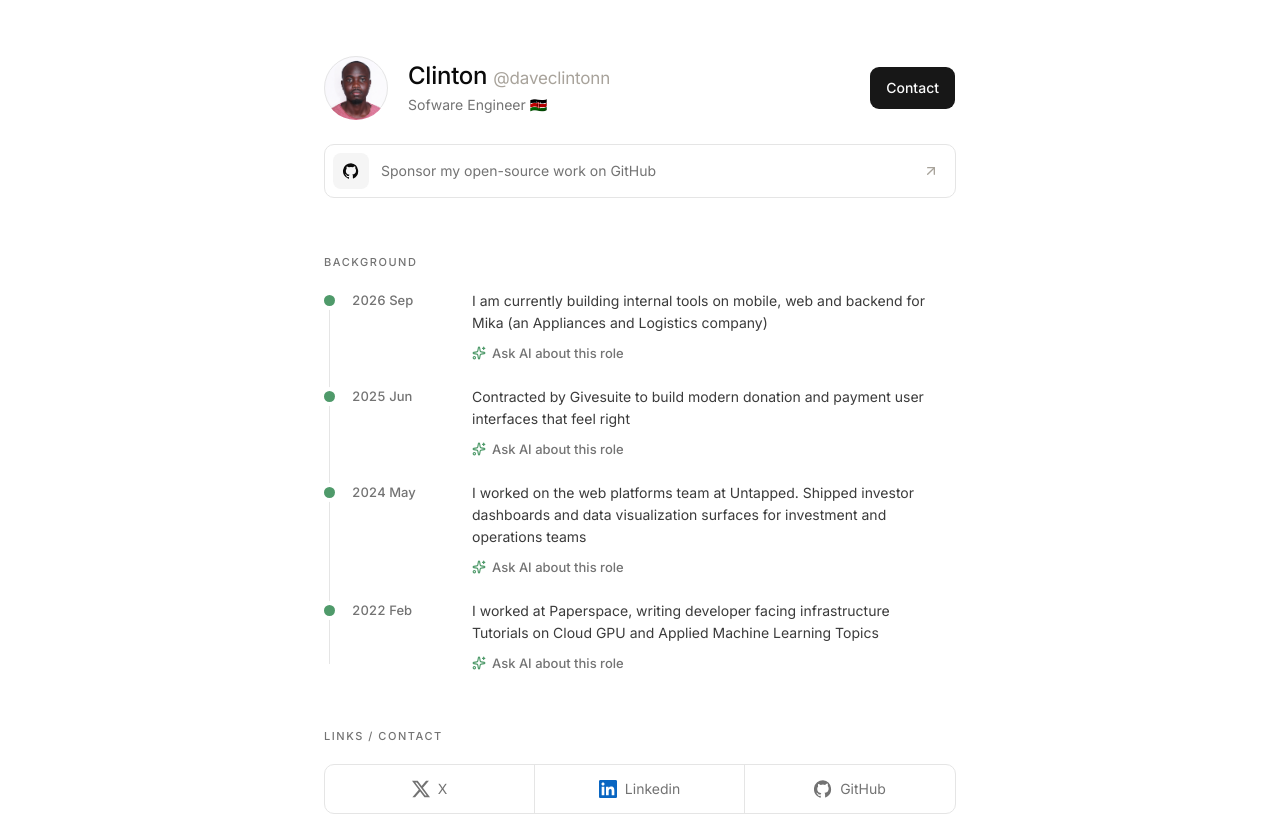
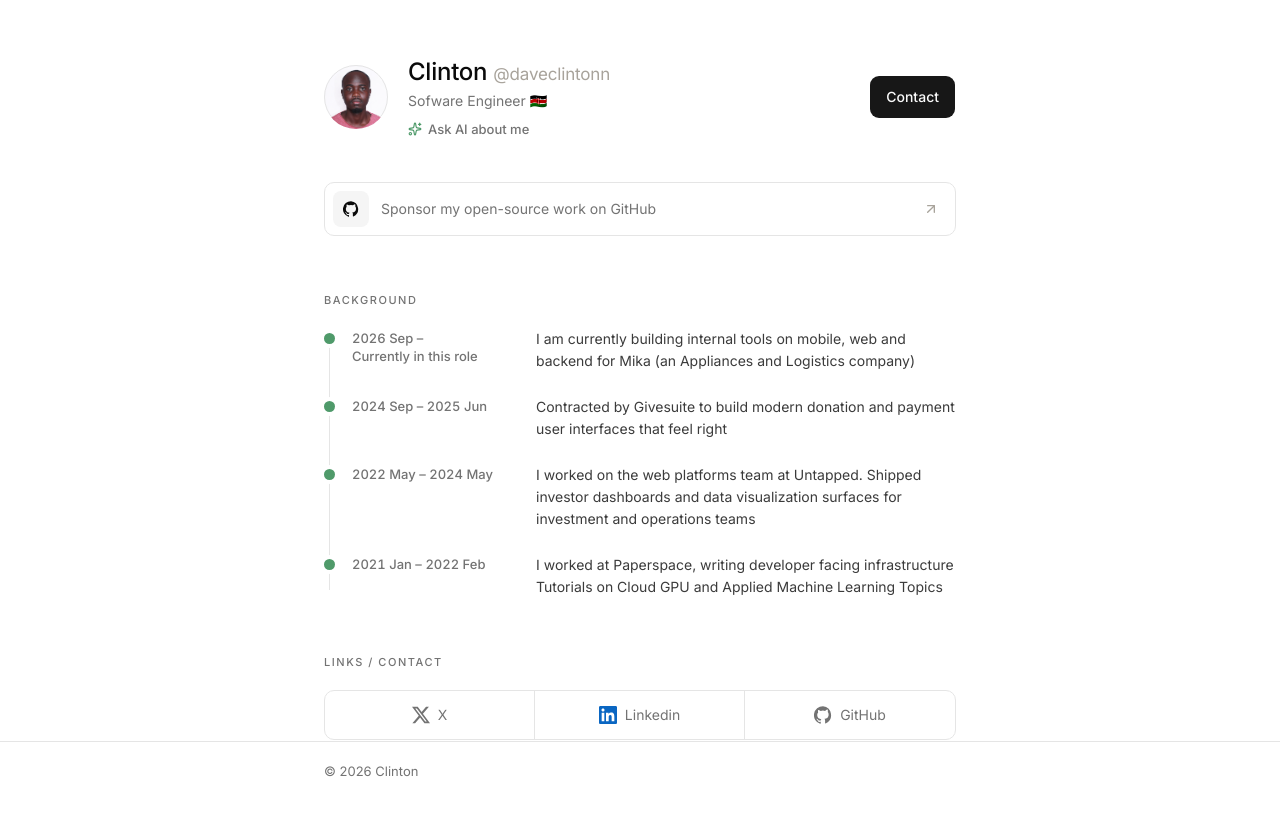
Before and after one commit to daveclinton/services-portfolio, a Next.js app: page / in a window 1280 px wide. Shown: the top 815 px of the page. Built offline with nearby package versions, Linux system fonts and the light colour scheme.

Commit message:
feat: add new ui design for ask ai

```diff
--- a/app/globals.css
+++ b/app/globals.css
@@ -135,7 +135,8 @@
     background-color: color-mix(in oklab, var(--accent-green) 22%, transparent);
   }
   @media (prefers-reduced-motion: reduce) {
-    html {
+    html,
+    main {
       scroll-behavior: auto;
     }
   }
--- a/app/layout.tsx
+++ b/app/layout.tsx
@@ -48,20 +48,29 @@ export default function RootLayout({ children }: LayoutProps<"/">) {
   return (
     <html
       lang="en"
-      className={cn(
-        "h-full scroll-smooth antialiased font-sans",
-        inter.variable
-      )}
+      className={cn("h-full antialiased font-sans", inter.variable)}
     >
-      <body className="flex min-h-full flex-col bg-background text-foreground">
+      <body className="flex h-dvh flex-col bg-background text-foreground">
         <TooltipProvider>
-          <main className="flex-1">
-            <div className="mx-auto flex w-full max-w-[680px] flex-col px-4 pt-10 pb-28 sm:px-6 sm:pt-14 sm:pb-32">
+          {/* The header and footer are pinned to the viewport; only the
+              middle column between them scrolls. */}
+          <div className="shrink-0 bg-background">
+            <div className="mx-auto w-full max-w-[680px] px-4 pt-10 pb-4 sm:px-6 sm:pt-14 sm:pb-5">
               <PortfolioHeader />
+            </div>
+          </div>
+
+          <main className="flex min-h-0 flex-1 scroll-smooth flex-col overflow-y-auto">
+            <div className="mx-auto flex w-full max-w-[680px] flex-col px-4 pb-12 sm:px-6 sm:pb-16">
               {children}
+            </div>
+          </main>
+
+          <div className="shrink-0 border-t border-border bg-background">
+            <div className="mx-auto w-full max-w-[680px] px-4 py-4 sm:px-6 sm:py-5">
               <PortfolioFooter />
             </div>
-          </main>
+          </div>
         </TooltipProvider>
       </body>
     </html>
--- a/components/portfolio/ask-ai-chat.tsx
+++ b/components/portfolio/ask-ai-chat.tsx
@@ -1,42 +1,68 @@
 "use client"
 
 import { useMemo, useState } from "react"
-import Link from "next/link"
 import { useChat } from "@ai-sdk/react"
 import { createChat } from "@shadcn/helpers/ai-sdk"
-import { ArrowLeft, SendHorizonal, Sparkles } from "lucide-react"
+import { SendHorizonal } from "lucide-react"
 import { Button } from "@/components/ui/button"
-import type { TimelineEntry } from "@/lib/portfolio-data"
+import {
+  askAi,
+  backgroundItems,
+  formatRoleDates,
+  profile,
+} from "@/lib/portfolio-data"
 
-const QUESTIONS = [
-  "What did he work on in this role?",
-  "What skills did this role involve?",
-  "How is this relevant to my project?",
-] as const
-
-function answersFor(entry: TimelineEntry): string[] {
-  return [
-    `In this role (${entry.date}): ${entry.description}`,
-    `What's listed for this role is: ${entry.description} For specifics such as stack or team size, reach out via the Contact button and he'll fill in the details.`,
-    `If your project overlaps with this (${entry.description}), there's likely direct relevance — send the details via Contact and he'll tell you straight.`,
-  ]
+type AskAiScript = {
+  placeholder: string
+  inputLabel: string
+  reasoning: string
+  questions: readonly [string, string, string]
+  answers: readonly [string, string, string]
 }
 
-export function AskAiChat({ entry }: { entry: TimelineEntry }) {
+/** The scripted demo behind the general "ask me anything" chat. */
+function buildScript(): AskAiScript {
+  const [current, ...earlier] = backgroundItems
+  const history = [current, ...earlier]
+    .map((item) => `${formatRoleDates(item)}: ${item.description}.`)
+    .join(" ")
+
+  return {
+    placeholder: "Ask about me…",
+    inputLabel: "Ask about me",
+    reasoning: "Reading back through the background timeline.",
+    questions: [
+      "What does he work on?",
+      "What's his background?",
+      "What is he working on now?",
+    ],
+    answers: [
+      `${profile.name} is a ${profile.role}, building products and internal tools across mobile, web, and backend. Right now: ${current.description}.`,
+      `His background, most recent first — ${history}`,
+      `${current.description}. For specifics such as stack, team, or scope, hit the Contact button and he'll fill you in.`,
+    ],
+  }
+}
+
+export function AskAiChat() {
   const [draft, setDraft] = useState("")
 
+  const subject = useMemo(() => buildScript(), [])
+
   const script = useMemo(() => {
-    const answers = answersFor(entry)
-    const chat = createChat().user(QUESTIONS[0]).assistant(answers[0])
+    const [question1, question2, question3] = subject.questions
+    const [answer1, answer2, answer3] = subject.answers
+
+    const chat = createChat().user(question1).assistant(answer1)
     return chat
-      .user(QUESTIONS[1])
+      .user(question2)
       .assistant(({ writer }) => {
-        writer.reasoning("Recalling what this role involved.")
-        writer.text(answers[1])
+        writer.reasoning(subject.reasoning)
+        writer.text(answer2)
       })
-      .user(QUESTIONS[2])
-      .assistant(answers[2])
-  }, [entry])
+      .user(question3)
+      .assistant(answer3)
+  }, [subject])
 
   const transport = useMemo(
     () =>
@@ -64,35 +90,9 @@ export function AskAiChat({ entry }: { entry: TimelineEntry }) {
 
   return (
     <div className="flex flex-col">
-      <Link
-        href="/"
-        className="mt-6 inline-flex w-fit items-center gap-1.5 text-caption font-medium text-muted-foreground transition-colors hover:text-foreground"
-      >
-        <ArrowLeft className="size-3.5" aria-hidden="true" />
-        Back to portfolio
-      </Link>
-
-      <header className="mt-4 rounded-lg border border-border bg-card p-4 sm:p-5">
-        <p className="flex items-center gap-1.5 text-label font-medium tracking-widest text-muted-foreground uppercase">
-          <Sparkles className="size-3.5 text-accent-green" aria-hidden="true" />
-          Ask AI about this role
-        </p>
-        <p className="mt-2 text-caption font-medium text-muted-foreground tabular-nums">
-          {entry.date}
-        </p>
-        <p className="mt-1 max-w-[52ch] text-body text-foreground/80">
-          {entry.description}
-        </p>
-      </header>
+      <h2 className="sr-only">{askAi.label}</h2>
 
       <div aria-live="polite" className="mt-6 flex flex-1 flex-col gap-3">
-        {messages.length === 0 ? (
-          <div className="flex justify-start">
-            <p className="max-w-[85%] rounded-2xl rounded-bl-md border border-border bg-muted/50 px-3.5 py-2.5 text-body text-foreground/90">
-              Ask me anything about this role — or tap a suggestion below.
-            </p>
-          </div>
-        ) : null}
         {messages.map((msg) =>
           msg.role === "user" ? (
             <div key={msg.id} className="flex justify-end">
@@ -119,7 +119,7 @@ export function AskAiChat({ entry }: { entry: TimelineEntry }) {
       </div>
 
       <div className="mt-4 flex flex-wrap gap-2">
-        {QUESTIONS.map((q) => (
+        {subject.questions.map((q) => (
           <button
             key={q}
             type="button"
@@ -140,13 +140,13 @@ export function AskAiChat({ entry }: { entry: TimelineEntry }) {
         }}
       >
         <label htmlFor="ask-ai-input" className="sr-only">
-          Ask about this role
+          {subject.inputLabel}
         </label>
         <input
           id="ask-ai-input"
           value={draft}
           onChange={(e) => setDraft(e.target.value)}
-          placeholder="Ask about this role…"
+          placeholder={subject.placeholder}
           autoComplete="off"
           className="min-w-0 flex-1 bg-transparent text-body text-foreground outline-none placeholder:text-muted-foreground"
         />
--- a/components/portfolio/portfolio-footer.tsx
+++ b/components/portfolio/portfolio-footer.tsx
@@ -1,8 +1,9 @@
 import { footer } from "@/lib/portfolio-data"
 
+/** The layout pins this to the bottom of the viewport and draws its hairline. */
 export function PortfolioFooter() {
   return (
-    <footer className="mt-12 border-t border-border pt-6 sm:mt-14">
+    <footer>
       <p className="text-caption text-muted-foreground">
         © {new Date().getFullYear()} {footer.name}
       </p>
--- a/components/portfolio/portfolio-header.tsx
+++ b/components/portfolio/portfolio-header.tsx
@@ -1,9 +1,17 @@
+"use client"
+
+import Link from "next/link"
+import { usePathname } from "next/navigation"
+import { Sparkles, X } from "lucide-react"
 import { Avatar, AvatarFallback, AvatarImage } from "@/components/ui/avatar"
 import { buttonVariants } from "@/components/ui/button"
-import { profile } from "@/lib/portfolio-data"
+import { askAi, profile } from "@/lib/portfolio-data"
 import { cn } from "@/lib/utils"
 
 export function PortfolioHeader() {
+  const pathname = usePathname()
+  const isHome = pathname === "/"
+
   return (
     <header className="flex items-center gap-4 sm:gap-5">
       <Avatar
@@ -30,10 +38,36 @@ export function PortfolioHeader() {
         <p className="text-caption text-muted-foreground sm:text-body">
           {profile.role}
         </p>
+        {isHome ? (
+          <Link
+            href={askAi.href}
+            aria-label={askAi.description}
+            className="mt-1.5 inline-flex w-fit items-center gap-1.5 text-caption font-medium text-muted-foreground transition-colors hover:text-foreground"
+          >
+            <Sparkles
+              className="size-3.5 shrink-0 text-accent-green"
+              aria-hidden="true"
+            />
+            {askAi.label}
+          </Link>
+        ) : null}
       </div>
 
+      <div className="flex shrink-0 items-center gap-2">
+        {isHome ? null : (
+          <Link
+            href="/"
+            aria-label="Close and return to the portfolio"
+            className={cn(
+              buttonVariants({ variant: "outline", size: "icon" }),
+              "size-10 rounded-full sm:size-11"
+            )}
+          >
+            <X className="size-4" aria-hidden="true" />
+          </Link>
+        )}
         <a
-        href={profile.contactHref}
+          href={isHome ? profile.contactHref : `/${profile.contactHref}`}
           className={cn(
             buttonVariants({ variant: "default" }),
             "h-10 shrink-0 rounded-lg px-4 sm:h-11"
@@ -41,6 +75,7 @@ export function PortfolioHeader() {
         >
           {profile.contactLabel}
         </a>
+      </div>
     </header>
   )
 }
--- a/components/portfolio/timeline-item.tsx
+++ b/components/portfolio/timeline-item.tsx
@@ -1,8 +1,7 @@
-import Link from "next/link"
-import { Sparkles } from "lucide-react"
+import { ongoingRoleLabel } from "@/lib/portfolio-data"
 import type { TimelineEntry } from "@/lib/portfolio-data"
 
-export function TimelineItem({ id, date, description }: TimelineEntry) {
+export function TimelineItem({ start, end, description }: TimelineEntry) {
   return (
     <li className="relative pl-7">
       <span
@@ -11,25 +10,13 @@ export function TimelineItem({ id, date, description }: TimelineEntry) {
       />
 
       <div className="flex flex-col gap-1 sm:flex-row sm:gap-6">
-        <time className="text-caption font-medium text-muted-foreground tabular-nums sm:w-24 sm:shrink-0 sm:pt-px">
-          {date}
+        <time className="text-caption font-medium text-muted-foreground tabular-nums sm:w-40 sm:shrink-0 sm:pt-px">
+          <span className="whitespace-nowrap">{start} –</span>{" "}
+          <span className="whitespace-nowrap">{end ?? ongoingRoleLabel}</span>
         </time>
-        <div className="flex min-w-0 flex-col gap-2.5">
-          <p className="max-w-[52ch] text-body text-foreground/80">
-            {description}
-          </p>
-          <Link
-            href={`/ask-ai/${encodeURIComponent(id)}`}
-            aria-label={`Ask AI about this role: ${description.slice(0, 60)}…`}
-            className="inline-flex w-fit items-center gap-1.5 text-caption font-medium text-muted-foreground transition-colors hover:text-foreground"
-          >
-            <Sparkles
-              className="size-3.5 shrink-0 text-accent-green"
-              aria-hidden="true"
-            />
-            Ask AI about this role
-          </Link>
-        </div>
+        <p className="min-w-0 max-w-[52ch] text-body text-foreground/80">
+          {description}
+        </p>
       </div>
     </li>
   )
--- a/lib/portfolio-data.ts
+++ b/lib/portfolio-data.ts
@@ -84,32 +84,49 @@ export const works: Work[] = [
 
 export type TimelineEntry = {
   id: string
-  date: string
+  /** When the role started, e.g. "2021 Jan". */
+  start: string
+  /** When it ended, e.g. "2022 Feb". Omitted while the role is ongoing. */
+  end?: string
   description: string
+}
+
+/** Rendered as the end of the range for the role that is still ongoing. */
+export const ongoingRoleLabel = "Currently in this role"
+
+/** "2021 Jan – 2022 Feb", or "2026 Sep – Currently in this role" when ongoing. */
+export function formatRoleDates({
+  start,
+  end,
+}: Pick<TimelineEntry, "start" | "end">) {
+  return `${start} – ${end ?? ongoingRoleLabel}`
 }
 
 export const backgroundItems: TimelineEntry[] = [
   {
     id: "2026-09",
-    date: "2026 Sep",
+    start: "2026 Sep",
     description:
       "I am currently building internal tools on mobile, web and backend for Mika (an Appliances and Logistics company)",
   },
   {
-    id: "2024 Sept",
-    date: "2025 Jun",
+    id: "2024-09",
+    start: "2024 Sep",
+    end: "2025 Jun",
     description:
       "Contracted by Givesuite to build modern donation and payment user interfaces that feel right",
   },
   {
-    id: "2022 May",
-    date: "2024 May",
+    id: "2022-05",
+    start: "2022 May",
+    end: "2024 May",
     description:
       "I worked on the web platforms team at Untapped. Shipped investor dashboards and data visualization surfaces for investment and operations teams",
   },
   {
-    id: "2021 Jan",
-    date: "2022 Feb",
+    id: "2021-01",
+    start: "2021 Jan",
+    end: "2022 Feb",
     description:
       "I worked at Paperspace, writing developer facing infrastructure Tutorials on Cloud GPU and Applied Machine Learning Topics",
   },
@@ -140,6 +157,17 @@ export const aiButton = {
   href: "https://chatgpt.com/",
 } as const
 
+/**
+ * The homepage entry point that opens the in-app "ask me anything" chat.
+ * Rendered directly under the role in the header.
+ */
+export const askAi = {
+  label: "Ask AI about me",
+  /** Used as the link's accessible name. */
+  description: "Ask an AI about my background, work, and experience",
+  href: "/ask-ai",
+} as const
+
 export const footer = {
   name: profile.name,
 } as const
```
Also changed, not shown: app/ask-ai/[id]/page.tsx (deleted, +0 -22 lines), app/ask-ai/page.tsx (added, +12 -0 lines), 1 other file (tests, documents, lock files or other folders). Lines whose indentation alone changed are shown as unchanged.
